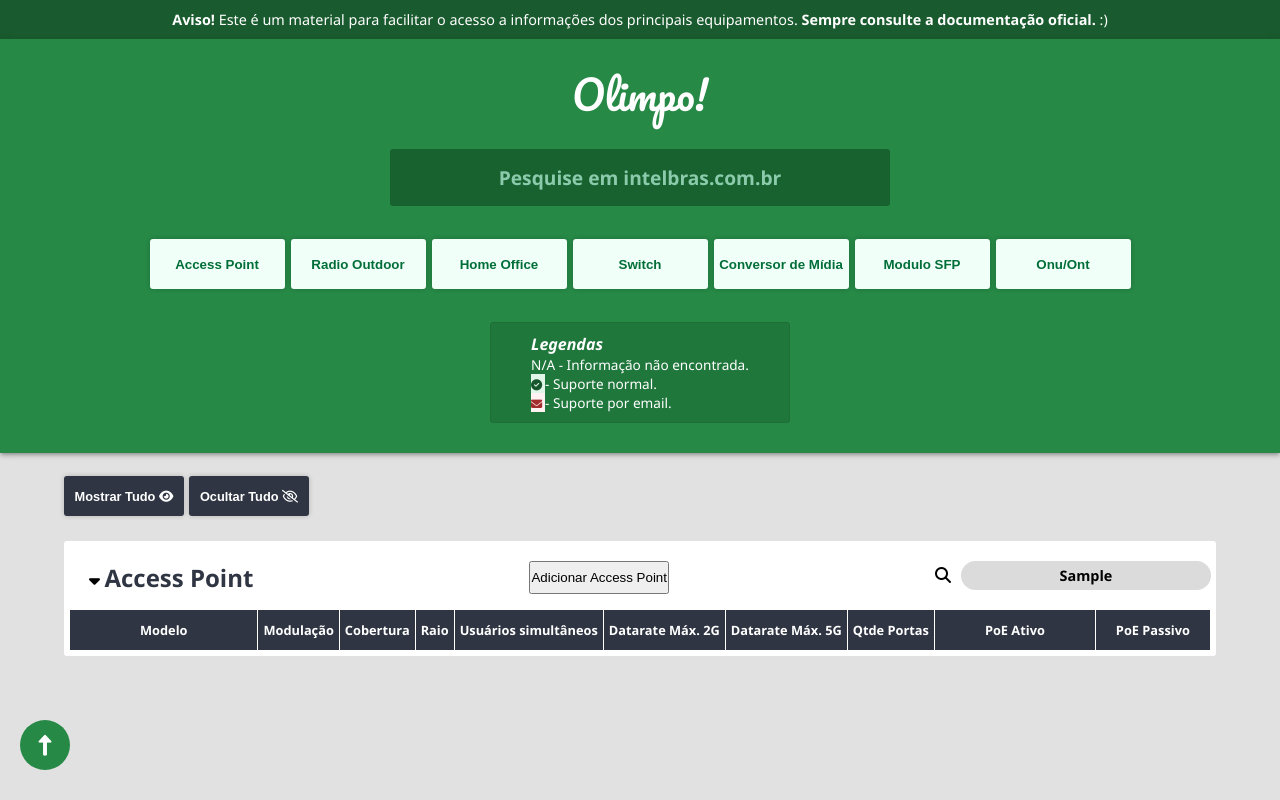
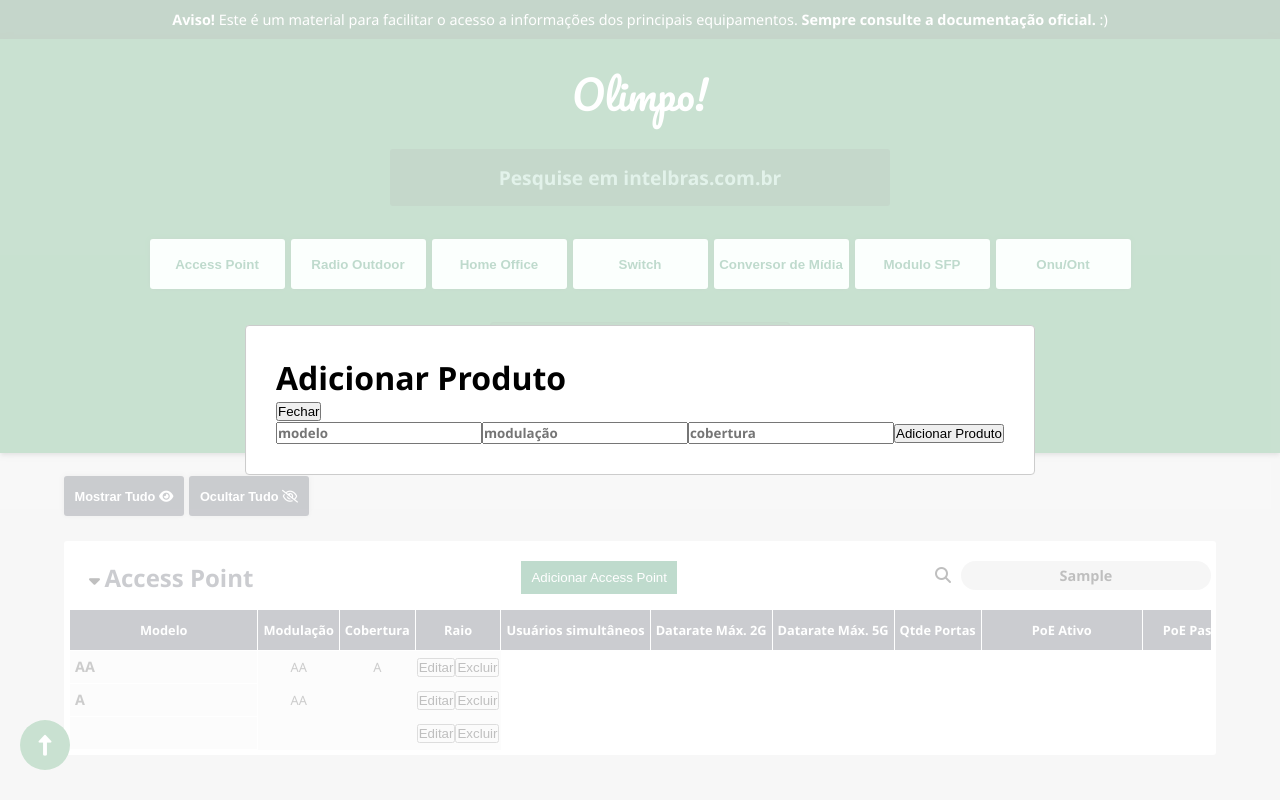
Before and after one commit to felipegcoutinho/olimpo, a React (Vite) app: page / in a window 1280 px wide. Both pictures are taken after typing "Sample" into the empty fields and a click on the button "Adicionar Access Point". Built offline with nearby package versions, Linux system fonts and the light colour scheme; data requests are answered from the project's data file.

Commit message:
update crud

```diff
--- a/db.json
+++ b/db.json
@@ -1,42 +1,30 @@
 {
-  "posts": [
-    {
-      "id": 1,
-      "title": "json-server",
-      "author": "typicode"
-    }
-  ],
   "aps": [
     {
-      "id": "8",
-      "linha": "ap",
-      "modelo": "AP 1250 AC MAX",
-      "garantia": "1 ano",
-      "cobertura": "450 m²",
-      "raio": "11,97 m",
-      "usuarioMax": "350 usuários",
-      "qtdePortas": "2 (WAN E LAN)",
-      "status": "Suporte",
-      "modulação": "Giga",
-      "connectiVersion": "v2.9.17",
-      "throughputWireless24": "300 Mbps (2x2)",
-      "throughputWireless50": "886 Mbps (2x2)",
-      "ganho": "3dBi(2,4GHz) | 4dBi (5,0GHz)",
-      "potencia2G": "28 dBm (630mW)",
-      "potencia5G": "27 dBm (501mW)",
-      "tensao": "48V / 12 VDC (P4)",
-      "poe": "PoE 802.3at",
-      "distancia": "CAT 5E(50m) e CAT 6(95m)",
-      "consumo": "15 W",
-      "wisefi": "Sim",
-      "handover": "Sim",
-      "pagina": "https://www.intelbras.com/pt-br/access-point-dual-band-ac-de-alta-potencia-ap-1250-ac-max",
-      "datasheet": "http://backend.intelbras.com/sites/default/files/2022-07/Datasheet_AP_1250_AC_MAX_PT_07.22.pdf",
-      "guia": "https://backend.intelbras.com/sites/default/files/2022-05/Guia_AP_1250AC_Max_01-22_site_1.pdf",
-      "manual": "https://manual-zeus-os.intelbras.com.br/"
-    }
-  ],
-  "profile": {
-    "name": "typicode"
-  }
+      "modelo": "AA",
+      "modulação": "AA",
+      "cobertura": "A",
+      "id": 1
+    },
+    {
+      "modelo": "A",
+      "modulação": "AA",
+      "cobertura": "",
+      "id": 2
+    },
+    [
+      {
+        "modelo": "AA",
+        "modulação": "AA",
+        "cobertura": "A",
+        "id": 1
+      },
+      {
+        "modelo": "A",
+        "modulação": "AA",
+        "cobertura": "",
+        "id": 2
+      }
+    ]
+  ]
 }
--- a/index.html
+++ b/index.html
@@ -10,7 +10,6 @@
 
   <link rel="preconnect" href="https://fonts.googleapis.com">
   <link rel="preconnect" href="https://fonts.gstatic.com" crossorigin>
-
   <link rel="preconnect" href="https://fonts.googleapis.com">
   <link rel="preconnect" href="https://fonts.gstatic.com" crossorigin>
 
--- a/package.json
+++ b/package.json
@@ -11,7 +11,8 @@
   "dependencies": {
     "framer-motion": "^7.6.6",
     "react": "^18.2.0",
-    "react-dom": "^18.2.0"
+    "react-dom": "^18.2.0",
+    "react-modal": "^3.16.1"
   },
   "devDependencies": {
     "@types/react": "^18.0.24",
--- a/src/App.module.css
+++ b/src/App.module.css
@@ -1,4 +1,12 @@
-@import url('https://fonts.googleapis.com/css2?family=Pacifico&display=swap');
+@import url("https://fonts.googleapis.com/css2?family=Pacifico&display=swap");
+
+.btn_add {
+  background-color: #006e39;
+  border: none;
+  color: white;
+  padding: 5px 10px;
+  cursor: pointer;
+}
 
 * {
   box-sizing: border-box;
@@ -34,8 +42,7 @@
 .header_content {
   align-items: center;
   background-color: #268946;
-  box-shadow: 0px 3px 3px -2px #00000033, 0px 3px 4px 0px #00000024,
-    0px 1px 8px 0px #0000001f;
+  box-shadow: 0px 3px 3px -2px #00000033, 0px 3px 4px 0px #00000024, 0px 1px 8px 0px #0000001f;
   display: flex;
   flex-direction: column;
   margin-bottom: 20px;
@@ -52,7 +59,7 @@
   color: white;
   font-size: 2.5rem;
   margin-top: 20px;
-  font-family: 'Pacifico', segoe UI, sans-serif, arial, Helvetica;
+  font-family: "Pacifico", segoe UI, sans-serif, arial, Helvetica;
 }
 
 /* main Search */
@@ -94,7 +101,7 @@
 }
 
 .mainSearchBtn:after {
-  content: ' \f002\ ';
+  content: " \f002\ ";
   font-family: FontAwesome;
   font-size: 1.2rem;
 }
@@ -104,7 +111,7 @@
 }
 
 .searchBtnClean::after {
-  content: ' \f00d\ ';
+  content: " \f00d\ ";
   font-family: FontAwesome;
   font-size: 1.2rem;
 }
@@ -212,13 +219,13 @@
 }
 
 .arrowHide:before {
-  content: ' \f0d7\ ';
+  content: " \f0d7\ ";
   font-family: FontAwesome;
   font-size: 1.1rem;
 }
 
 .arrowShow:before {
-  content: ' \f0da\ ';
+  content: " \f0da\ ";
   font-family: FontAwesome;
   font-size: 1.1rem;
 }
@@ -253,14 +260,14 @@
 }
 
 .status_phaseout::before {
-  content: ' \f0e0\ ';
+  content: " \f0e0\ ";
   font-family: FontAwesome;
   font-size: 0.7rem;
   padding: 0;
 }
 
 .status_suporte:before {
-  content: ' \f058\ ';
+  content: " \f058\ ";
   font-family: FontAwesome;
   font-size: 0.7rem;
   padding: 0;
@@ -290,7 +297,7 @@
 }
 
 .paginalink:after {
-  content: ' \f35d\ ';
+  content: " \f35d\ ";
   font-family: FontAwesome;
   font-size: 0.75rem;
 }
@@ -351,14 +358,14 @@
 
 .NaoPossui:after {
   color: #f75151;
-  content: ' \f00d\ ';
+  content: " \f00d\ ";
   font-family: FontAwesome;
   font-size: 1.2rem;
 }
 
 .Possui:after {
   color: #77be77;
-  content: ' \f00c\ ';
+  content: " \f00c\ ";
   font-family: FontAwesome;
   font-size: 1.2rem;
 }
@@ -491,7 +498,7 @@
 }
 
 .top:after {
-  content: ' \f30c\ ';
+  content: " \f30c\ ";
   font-family: FontAwesome;
   font-size: 1.3rem;
 }
--- a/src/Components/Ap.jsx
+++ b/src/Components/Ap.jsx
@@ -1,7 +1,8 @@
 import React from "react";
 import style from "/src/App.module.css";
-import AP from "/src/TableHead";
-import APs from "/src/Database/db_ap.json";
+import AP_Heads from "../TableHead";
+import {useEffect, useState} from "react";
+import Modal from "react-modal";
 
 export default function Ap() {
   const [queryAP, setQueryAP] = React.useState("");
@@ -12,7 +13,119 @@
     setQueryAP(e.target.value);
   };
 
-  const [AccessPoints, setAccessPoints] = React.useState();
+  const customStyles = {
+    content: {
+      top: "50%",
+      left: "50%",
+      right: "auto",
+      padding: "30px",
+      bottom: "auto",
+      marginRight: "-50%",
+      transform: "translate(-50%, -50%)",
+    },
+  };
+
+  // Make sure to bind modal to your appElement (https://reactcommunity.org/react-modal/accessibility/)
+  Modal.setAppElement("#root");
+  const [modalIsOpen, setIsOpen] = React.useState(false);
+
+  function openModal() {
+    setIsOpen(true);
+  }
+
+  function afterOpenModal() {
+    // references are now sync'd and can be accessed.
+  }
+
+  function closeModal() {
+    setIsOpen(false);
+    setUpdatedProduct(false);
+  }
+
+  /********************/
+  const [linha, setLinha] = useState("");
+  const [modelo, setModelo] = useState("");
+  const [garantia, setGarantia] = useState("");
+  const [cobertura, setCobertura] = useState("");
+  const [raio, setRaio] = useState("");
+  const [usuarioMax, setUsuarioMax] = useState("");
+  const [qtdePortas, setQtdePortas] = useState("");
+  const [status, setStatus] = useState("");
+  const [modulação, setModulação] = useState("");
+  const [connectiVersion, setConnectiVersion] = useState("");
+  const [throughputWireless24, setThroughputWireless24] = useState("");
+  const [throughputWireless50, setThroughputWireless50] = useState("");
+  const [ganho, setGanho] = useState("");
+  const [potencia2G, setPotencia2G] = useState("");
+  const [potencia5G, setPotencia5G] = useState("");
+  const [tensao, setTensao] = useState("");
+  const [poe, setPoe] = useState("");
+  const [distancia, setDistancia] = useState("");
+  const [consumo, setConsumo] = useState("");
+  const [wisefi, setWisefi] = useState("");
+  const [handover, setHandover] = useState("");
+  const [pagina, setPagina] = useState("");
+  const [datasheet, setDatasheet] = useState("");
+  const [guia, setGuia] = useState("");
+  const [manual, setManual] = useState("");
+
+  const [accessPoint, setAccessPoint] = useState([]);
+  const [updatedProduct, setUpdatedProduct] = useState("");
+
+  useEffect(() => {
+    fetchProducts();
+  }, []);
+
+  /* Buscar Produto */
+  const fetchProducts = async () => {
+    const response = await fetch("http://localhost:3000/aps");
+    const data = await response.json();
+    setAccessPoint(data);
+  };
+
+  /* Adicionar Produto */
+  const addProduct = async (e) => {
+    e.preventDefault();
+    await fetch("http://localhost:3000/aps", {
+      method: "POST",
+      headers: {
+        "Content-Type": "application/json",
+      },
+      body: JSON.stringify({modelo, modulação, cobertura}),
+    });
+    setModelo("");
+    setModulação("");
+    setCobertura("");
+    fetchProducts();
+    closeModal();
+  };
+
+  /* Deletar Produto */
+  const deleteProduct = async (id) => {
+    await fetch(`http://localhost:3000/aps/${id}`, {
+      method: "DELETE",
+    });
+    fetchProducts();
+  };
+
+  const openUpdateModal = (selectedProduct) => {
+    setUpdatedProduct(selectedProduct);
+    setIsOpen(true);
+  };
+
+  const updateProduct = async (e) => {
+    e.preventDefault();
+    await fetch(`http://localhost:3000/aps/${updatedProduct.id}`, {
+      method: "PUT",
+      headers: {
+        "Content-Type": "application/json",
+      },
+      body: JSON.stringify(updatedProduct),
+    });
+    setUpdatedProduct({});
+    fetchProducts();
+    closeModal();
+  };
 
   return (
     <div className={style.box_content}>
@@ -20,66 +133,67 @@
         <button id="ap" className={HideAP ? style.arrowHide : style.arrowShow} onClick={handleHideAP}>
           <span className={style.title}>Access Point</span>
         </button>
-        <button>Adicionar Access Point</button>
+
+        <button className={style.btn_add} onClick={openModal}>
+          Adicionar Access Point
+        </button>
+        <Modal
+          isOpen={modalIsOpen}
+          onAfterOpen={afterOpenModal}
+          onRequestClose={closeModal}
+          style={customStyles}
+          contentLabel="Example Modal">
+          <h1>{updatedProduct.id ? "Atualizar Produto" : "Adicionar Produto"}</h1>
+          <button onClick={closeModal}>Fechar</button>
+          <br></br>
+          <form onSubmit={updatedProduct.id ? updateProduct : addProduct}>
+            <input
+              type="text"
+              placeholder="modelo"
+              value={updatedProduct.modelo || ""}
+              onChange={(e) => setUpdatedProduct({...updatedProduct, modelo: e.target.value}) || setModelo(e.target.value)}
+            />
+            <input
+              type="text"
+              placeholder="modulação"
+              value={updatedProduct.modulação || ""}
+              onChange={(e) => setUpdatedProduct({...updatedProduct, modulação: e.target.value}) || setModulação(e.target.value)}
+            />
+            <input
+              type="text"
+              placeholder="cobertura"
+              value={updatedProduct.cobertura || ""}
+              onChange={(e) => setUpdatedProduct({...updatedProduct, cobertura: e.target.value}) || setCobertura(e.target.value)}
+            />
+
+            <button type="submit">{updatedProduct.id ? "Atualizar Produto" : "Adicionar Produto"}</button>
+          </form>
+        </Modal>
+
         <label>
           <i className="fa-solid fa-magnifying-glass"></i>
           <input placeholder="Pesquise o Equipamento" value={queryAP} onChange={handleSearchChangeAP} className={style.searchBarDevices} />
         </label>
       </div>
+
       {HideAP ? (
         <div style={{overflowX: "auto"}}>
           <table className={style.devicesTable}>
             {/* Table Headers*/}
-            <AP />
-
-            {APs.filter((ap) => {
-              if (ap.modelo.toLowerCase().includes(queryAP.toLowerCase())) {
-                return ap;
-              } else if (ap.modulação.toLowerCase().includes(queryAP.toLowerCase())) {
-                return ap;
-              }
-            }).map((ap) => {
-              return (
-                <tbody>
-                  <tr>
-                    <td className={ap.status === "Phaseout" ? style.status_phaseout : style.status_suporte}>{ap.modelo}</td>
-                    <td>
-                      <span className={ap.modulação === "Fast" ? style.fast : style.giga}>{ap.modulação}</span>
-                    </td>
-                    <td>{ap.cobertura}</td>
-                    <td>{ap.raio}</td>
-                    <td>{ap.usuarioMax}</td>
-                    <td>{ap.throughputWireless24}</td>
-                    <td className={ap.throughputWireless50 === "x" ? style.NaoPossui : null}>
-                      {ap.throughputWireless50 === "x" ? null : ap.throughputWireless50}
-                    </td>
-                    <td>{ap.qtdePortas}</td>
-                    <td className={ap.poe === "x" && style.NaoPossui}>{ap.poe === "x" ? null : ap.poe}</td>
-                    <td>{ap.tensao}</td>
-                    <td>
-                      <span className={style.tooltip}>
-                        {ap.connectiVersion} {ap.connectiVersion !== "N/A" && <i className="fa-regular fa-circle-question"></i>}
-                        {ap.connectiVersion !== "N/A" && (
-                          <span className={style.tooltiptext}>
-                            O AP precisa estar com a versão {ap.connectiVersion} para o connectFi funcionar.
-                          </span>
-                        )}
-                      </span>
-                    </td>
-
-                    <td className={ap.handover === "x" ? style.NaoPossui : style.Possui}></td>
-                    <td className={ap.wisefi === "x" ? style.NaoPossui : style.Possui}></td>
-                    <td>{ap.potencia2G}</td>
-                    <td className={ap.potencia5G === "x" && style.NaoPossui}>{ap.potencia5G === "x" ? null : ap.potencia5G}</td>
-                    <td>
-                      <a target="_blank" rel="noopener noreferrer" href={ap.pagina}>
-                        <span className={style.paginalink}>Ir para Página</span>
-                      </a>
-                    </td>
-                  </tr>
-                </tbody>
-              );
-            })}
+            <AP_Heads />
+            <tbody>
+              {accessPoint.map((ap, index) => (
+                <tr key={index}>
+                  <td>{ap.modelo}</td>
+                  <td>{ap.modulação}</td>
+                  <td>{ap.cobertura}</td>
+                  <td>
+                    <button onClick={() => openUpdateModal(ap)}>Editar</button>
+                    <button onClick={() => deleteProduct(ap.id)}>Excluir</button>
+                  </td>
+                </tr>
+              ))}
+            </tbody>
           </table>
         </div>
       ) : null}
--- a/src/TableHead.jsx
+++ b/src/TableHead.jsx
@@ -1,5 +1,5 @@
-import React from 'react';
-import style from '../src/App.module.css';
+import React from "react";
+import style from "../src/App.module.css";
 
 export default function AP() {
   return (
```
Also changed, not shown: 1 other file (tests, documents, lock files or other folders).
